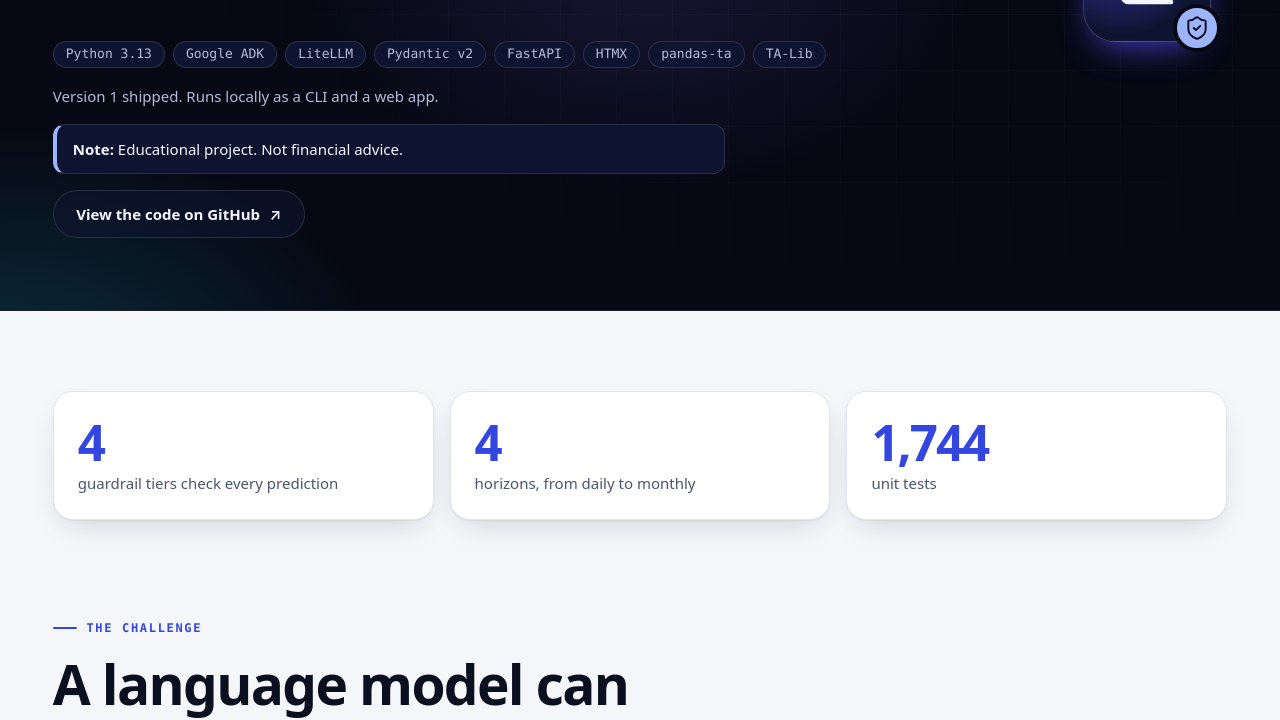
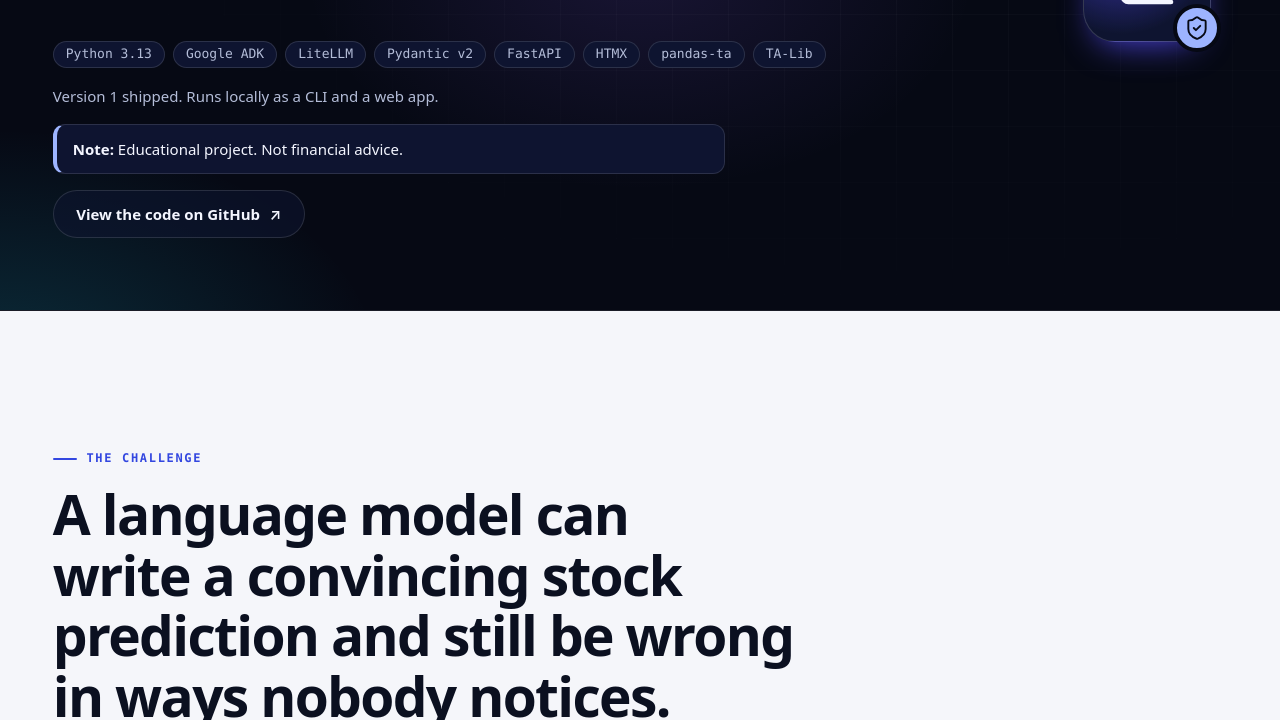
Before and after one commit to SumeetSarode/SumeetSarode.github.io, an Astro site: page /projects/stock-price-predictor in a window 1280 px wide. Shown: the part 442-1162 px from the top of the page. Built offline with nearby package versions, Linux system fonts and the light colour scheme; Astro itself is replaced by a stand-in of ours.

Commit message:
feat(projects): remove the row of key-number boxes from the top of project pages

```diff
--- a/src/pages/projects/[slug].astro
+++ b/src/pages/projects/[slug].astro
@@ -70,15 +70,6 @@ const jsonLd = {
   </PageHero>
 
   <article class="container case">
-    <ul class="facts" aria-label="Key facts">
-      {data.facts.map((fact) => (
-        <li>
-          <strong>{fact.value}</strong>
-          <span>{fact.label}</span>
-        </li>
-      ))}
-    </ul>
-
     <section class="block" aria-labelledby="challenge-title">
       <p class="eyebrow">The challenge</p>
       <h2 id="challenge-title" class="statement">
@@ -197,36 +188,6 @@ const jsonLd = {
     background: var(--surface);
     font-size: var(--step-small);
   }
-  .facts {
-    display: grid;
-    grid-template-columns: repeat(auto-fit, minmax(11rem, 1fr));
-    gap: var(--space-4);
-    margin: var(--space-6) 0 0;
-    padding: 0;
-    list-style: none;
-  }
-  .facts li {
-    display: flex;
-    flex-direction: column;
-    gap: var(--space-1);
-    padding: var(--space-5);
-    background: var(--surface);
-    border: 1px solid var(--border);
-    border-radius: var(--radius);
-    box-shadow: var(--shadow-card);
-  }
-  .facts strong {
-    font-size: clamp(2.25rem, 1.8rem + 1.6vw, 3.25rem);
-    font-weight: 750;
-    letter-spacing: -0.04em;
-    line-height: 1.05;
-    color: var(--accent);
-  }
-  .facts span {
-    color: var(--text-muted);
-    font-size: var(--step-small);
-  }
-
   /* Each part of the story is its own block with room around it. */
   .block {
     margin-top: clamp(3rem, 7vw, 5.5rem);
```
Also changed, not shown: tests/e2e/navigation.spec.ts (+8 -0 lines).
